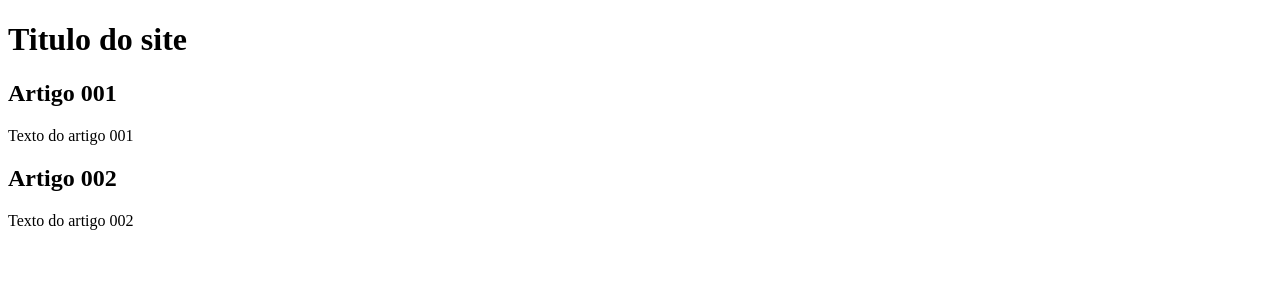
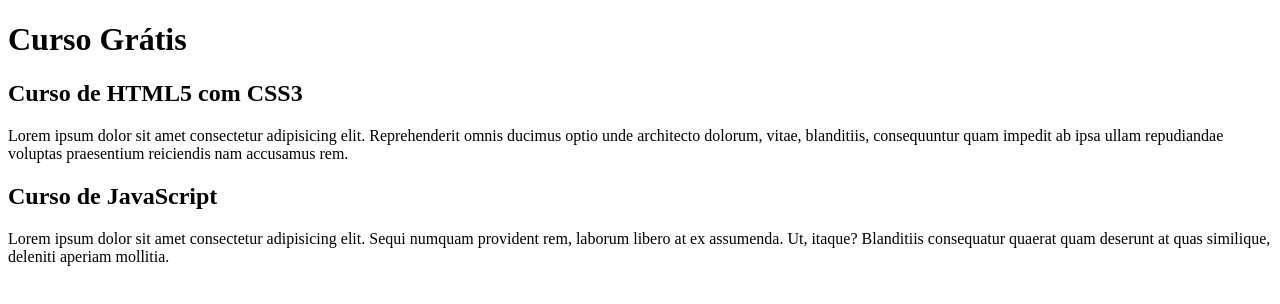
Before and after one commit to G1s2l3/projeto-site, a plain HTML site: page index.html in a window 1280 px wide. Drawn offline with Linux system fonts and the light colour scheme.

Commit message:
Comecei a escrever o conteudo

```diff
--- a/index.html
+++ b/index.html
@@ -9,15 +9,15 @@
 <body>
     <main>
         <header>
-            <h1>Titulo do site</h1>
+            <h1>Curso Grátis</h1>
         </header>
         <article>
-            <h2>Artigo 001</h2>
-            <p>Texto do artigo 001</p>
+            <h2>Curso de HTML5 com CSS3</h2>
+            <p>Lorem ipsum dolor sit amet consectetur adipisicing elit. Reprehenderit omnis ducimus optio unde architecto dolorum, vitae, blanditiis, consequuntur quam impedit ab ipsa ullam repudiandae voluptas praesentium reiciendis nam accusamus rem.</p>
         </article>
         <article>
-           <h2>Artigo 002</h2>
-           <p>Texto do artigo 002</p>
+           <h2>Curso de JavaScript</h2>
+           <p>Lorem ipsum dolor sit amet consectetur adipisicing elit. Sequi numquam provident rem, laborum libero at ex assumenda. Ut, itaque? Blanditiis consequatur quaerat quam deserunt at quas similique, deleniti aperiam mollitia.</p>
         </article>
     </main>
 </body>
```
